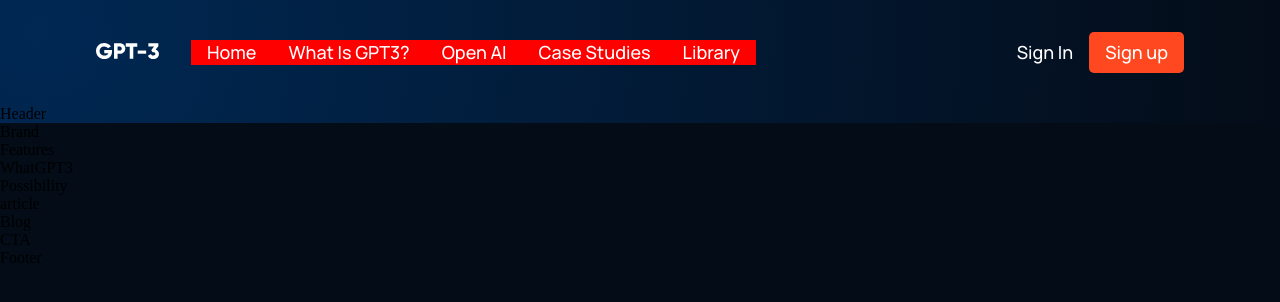
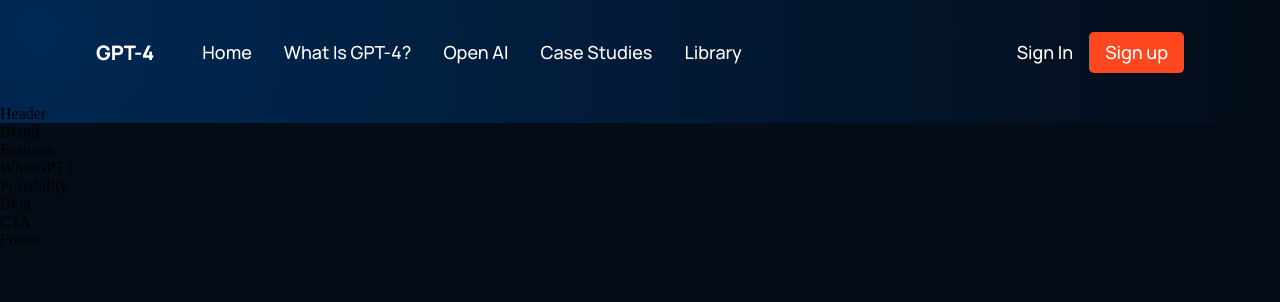
Before and after one commit to ttan0091/React-project-1, a React (Create React App) app: page / in a window 1280 px wide. Shown: the top 302 px of the page. Built offline with nearby package versions, Linux system fonts and the light colour scheme.

Commit message:
modify Navbar

```diff
--- a/src/App.css
+++ b/src/App.css
@@ -14,7 +14,7 @@
     text-decoration: none;
 }
 
-.gradient_bg {
+.gradient__bg {
 
     /* ff 3.6+ */
     background: -moz-radial-gradient(circle at 3% 25%, rgba(0, 40, 83, 1) 0%, rgba(4, 12, 24, 1) 100%);
@@ -33,18 +33,21 @@
 
 }
 
-.gradient_text {
+.gradient__text {
     background: var(--gradient-text);
     background-clip: text;
     -webkit-background-clip: text;
     -webkit-text-fill-color: transparent;
 }
-.section__padding{
+
+.section__padding {
     padding: 4rem 6rem;
 }
-.section__margin{
+
+.section__margin {
     margin: 4rem 6rem;
 }
+
 .scale-up-center {
     -webkit-animation: scale-up-center 0.4s cubic-bezier(0.390, 0.575, 0.565, 1.000) both;
     animation: scale-up-center 0.4s cubic-bezier(0.390, 0.575, 0.565, 1.000) both;
@@ -60,30 +63,34 @@
         transform: scale(1);
     }
 }
+
 @keyframes scale-up-center {
     0% {
         -webkit-transform: scale(0.5);
-        transform: scale(0.5);
+                transform: scale(0.5);
     }
     100% {
         -webkit-transform: scale(1);
-        transform: scale(1);
+                transform: scale(1);
     }
 }
 
 @media screen and (max-width: 700px) {
-    .section__padding{
-        padding: 4rem ;
+    .section__padding {
+        padding: 4rem;
     }
-    .section__margin{
-        margin: 4rem ;
+
+    .section__margin {
+        margin: 4rem;
     }
 }
+
 @media screen and (max-width: 550px) {
-    .section__padding{
-        padding: 4rem 2rem ;
+    .section__padding {
+        padding: 4rem 2rem;
     }
-    .section__margin{
-        margin: 4rem 2rem ;
+
+    .section__margin {
+        margin: 4rem 2rem;
     }
 }
--- a/src/App.js
+++ b/src/App.js
@@ -1,25 +1,23 @@
 import React from "react";
-import {Article,Brand,CTA,Feature,Navbar} from "./components";
-import {Footer,Blog,Possibility,Features,WhatGPT3,Header} from "./containers";
+import {Brand, CTA, Navbar} from "./components";
+import {Blog, Features, Footer, Header, Possibility, WhatGPT3} from "./containers";
 import "./App.css";
 
 const App = () => {
     return (
         <div className="App">
-            <div className="gradient_bg">
+            <div className="gradient__bg">
                 <Navbar/>
                 <Header/>
             </div>
 
-            <Brand />
-            <Features />
-            <WhatGPT3 />
-            <Possibility />
-            <Article />
-            <Blog />
-            <CTA />
-            <Footer />
-
+            <Brand/>
+            <Features/>
+            <WhatGPT3/>
+            <Possibility/>
+            <Blog/>
+            <CTA/>
+            <Footer/>
 
 
         </div>
--- a/src/components/navbar/Navbar.jsx
+++ b/src/components/navbar/Navbar.jsx
@@ -7,7 +7,7 @@
     return (
         <>
             <p><a href="home"/>Home</p>
-            <p><a href="wgpt3"/>What is GPT3?</p>
+            <p><a href="wgpt3"/>What is GPT-4?</p>
             <p><a href="possibility"/>Open AI</p>
             <p><a href="features"/>Case Studies</p>
             <p><a href="blog"/>Library</p>
@@ -22,8 +22,10 @@
 
             <div className="gpt3__navbar-links">
                 <div className="gpt3__navbar-links_logo">
-                    <img src={logo} alt="logo"/>
+                    <p className={"gpt3__navbar-logo-font"}>GPT-4</p>
+                    {/*<img src={logo} alt="logo"/>*/}
                 </div>
+
                 <div className="gpt3__navbar-links_container">
                     <Menu/>
                 </div>
--- a/src/components/navbar/navbar.css
+++ b/src/components/navbar/navbar.css
@@ -18,15 +18,19 @@
     margin-right: 2rem;
 }
 
-.gpt3__navbar-links_logo img {
-    width: 63px;
-    height: 16px;
+.gpt3__navbar-links_logo p {
+    /*width: 63px;*/
+    font-size: 20px;
+    font-weight: 900;
+    color: white;
+    font-family: var(--font-family);
+    cursor: pointer;
 }
 
 .gpt3__navbar-links_container {
-    background: red; /*1111111111111111111111111111111*/
+    /*background: red; !*1111111111111111111111111111111*!*/
     display: flex;
-    flex-direction: row;
+    /*flex-direction: row;*/
     /*justify-content: center;*/
 }
 
```
